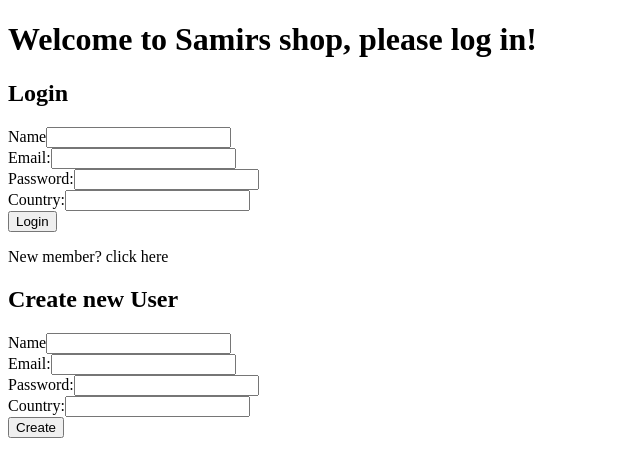
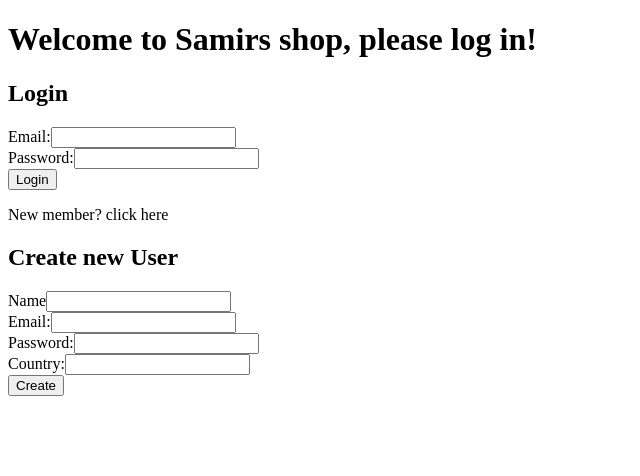
Before and after one commit to JohanBlomberg/loginapp, a React (Create React App) app in the folder frontend/: page / in a window 1280 px wide. Shown: the top 476 px of the page, without its empty margins (0-640 px from the left). Built offline with nearby package versions, Linux system fonts and the light colour scheme.

Commit message:
more backend

```diff
--- a/frontend/src/components/CreateUserForm.js
+++ b/frontend/src/components/CreateUserForm.js
@@ -12,12 +12,11 @@ function CreateUserForm ({CreateUser, error}) {
 
     const submitHandler = async e => {
         e.preventDefault()
-        fetch('/users', {
+        fetch('/api/users', {
           method: 'POST',
           headers: {'Content-Type': 'application/json'},
           body: JSON.stringify(details)
         })
-
     }
 
   return (
--- a/frontend/src/components/LoginForm.js
+++ b/frontend/src/components/LoginForm.js
@@ -2,29 +2,32 @@ import React, { useState } from 'react'
 
 function LoginForm ({Login, error}) {
     const [details, setDetails] = useState({
-        name: "",
         email: "",
-        password: "",
-        country: ""
+        password: ""
     })
 
-    const submitHandler = e => {
+    const submitHandler = async e => {
         e.preventDefault()
-
-        Login(details)
-
+        fetch('/api/login', {
+          method: 'POST',
+          headers: {'Content-Type': 'application/json'},
+          body: JSON.stringify(details)
+        })
+        .then((response) => {
+            return response.json()
+        })
+        .then((data) => {
+            console.log(data)
+        })
     }
 
   return (
-    <form action="/users" method='POST'>
+    <form onSubmit={submitHandler}>
         <div className='form-inner'>
             <h2>Login</h2>
             { (error !== "") ? ( <div className='error'> {error} </div>) : "" }
 
-            <div className='form-group'>
-                <label htmlFor='name'>Name</label>
-                <input type="text" name="name" id="name" onChange={e => setDetails({...details, name: e.target.value})} value={details.name}></input>
-            </div>
+
                  <div className='form-group'>
                      <label htmlFor='email'>
                          Email:
@@ -40,14 +43,7 @@ function LoginForm ({Login, error}) {
                         <input type="password" name="password" id="password"
                         onChange={e => setDetails({...details, password: e.target.value})} value={details.password}></input>
                         </div>
-                        <div className='form-group'>
-                     <label htmlFor='country'>
-                         Country:
-                         </label>
-                         <input type="text" name="country" id="country"
-                         onChange={e => setDetails({...details, country: e.target.value})} value={details.country}>
-                        </input>
-                </div>
+
                         <input type="submit" value="Login"></input>
          </div>
     </form>
--- a/frontend/src/components/WelcomePage.js
+++ b/frontend/src/components/WelcomePage.js
@@ -3,27 +3,9 @@ import LoginForm from './LoginForm'
 import CreateUserForm from './CreateUserForm';
 
 function Welcome () {
-    const adminUser = {
-        email: 'admin@admin.com',
-        password: 'admin123'
-      }
-
-
-
-      const [user, setUser] = useState({name: '', email: ''});
+  const [user, setUser] = useState({name: '', email: ''});
   const [error, setError] = useState('')
 
-  const Login = details => {
-    if (details.email === adminUser.email && details.password === adminUser.password) {
-    setUser({
-      name: details.name,
-      email: details.email
-    })
-  }
-    else {
-        setError('Details do not match')
-    }
-      }
 
       const Logout = () => {
         setUser({ name: "", email: ""});
@@ -37,20 +19,9 @@ function Welcome () {
          <button onClick={Logout}>Logout</button>
          </div>
      ) : (
-      <LoginForm Login={Login} error={error}/>
+      <LoginForm/>
      )}
     <p>New member? click here</p>
-
-        {/* {(user.email !== "") ? (
-       <div className='welcome'>
-         <h2>Welcome! <span>{user.name}</span></h2>
-         <button onClick={Logout}>Logout</button>
-         </div>
-     ) : (
-      <LoginForm Login={Login} error={error}/>
-     )}
-     */}
-
         </div>
     )
 }
```
Also changed, not shown: 1 other file (tests, documents, lock files or other folders).
